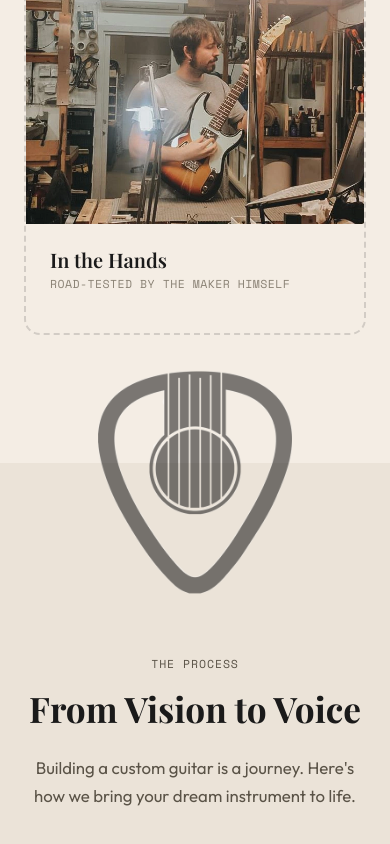
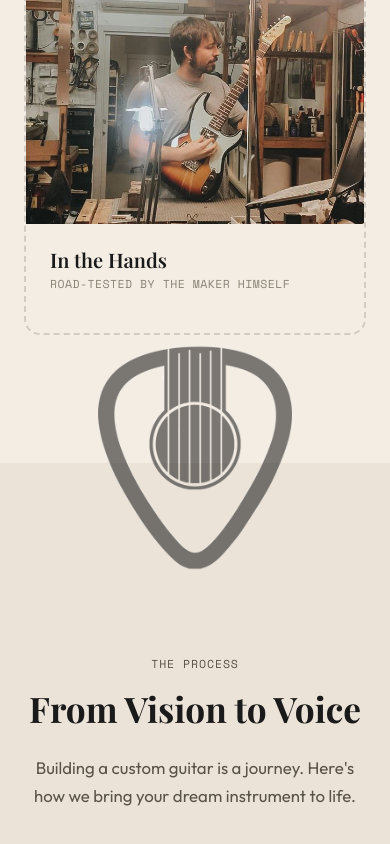
Before and after one commit to JoanDidac/Brut-Guitars, a React (Vite) app: page / in a window 390 px wide. Shown: the part 4742-5586 px from the top of the page. Built offline with nearby package versions, Linux system fonts and the light colour scheme; a web font is replaced by a local one.

Commit message:
Adjust mobile guitar pick Y-axis position by 7% upwards

```diff
--- a/src/index.css
+++ b/src/index.css
@@ -288,6 +288,7 @@ button {
   .section-transition-pick__img {
     width: 25rem;
     /* Massive 25rem trial scale */
-    transform: translateY(-40%);
+    transform: translateY(-47%);
+    /* Moved up 7% from -40% */
   }
 }
```
